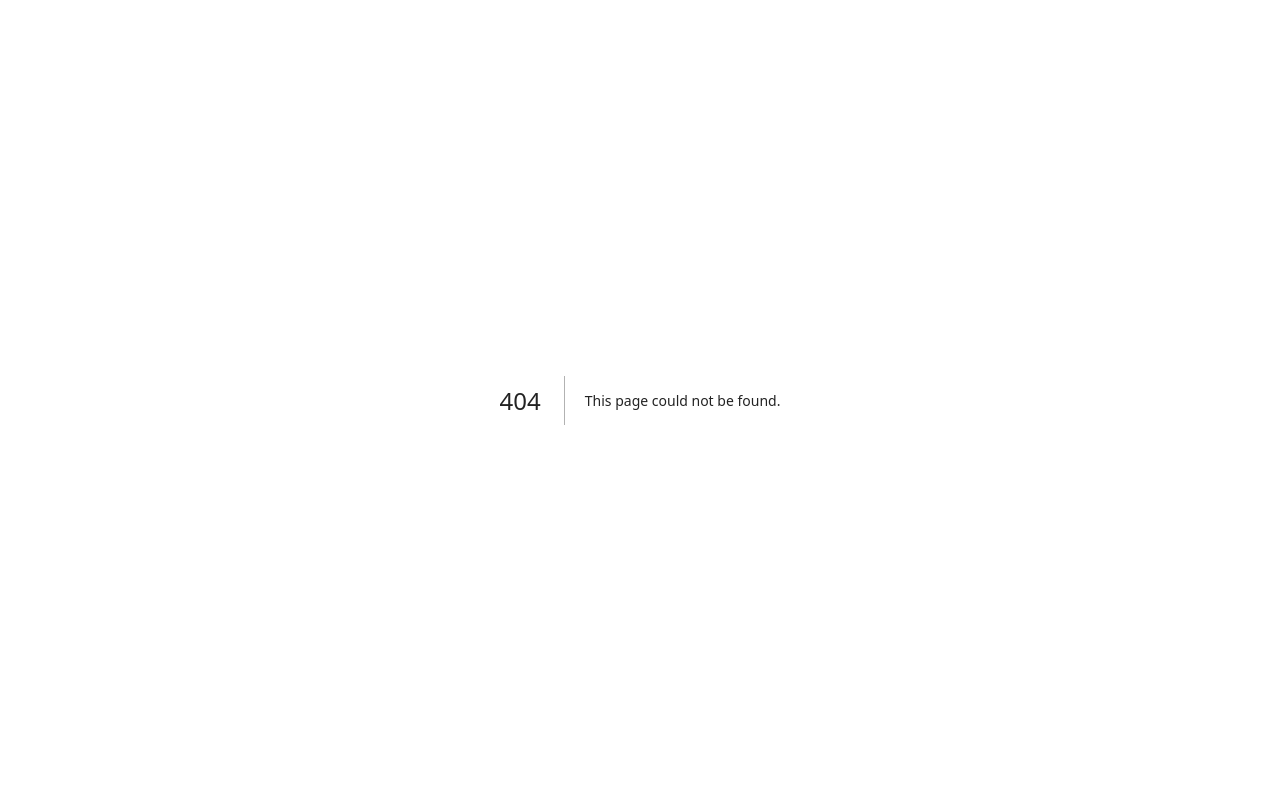
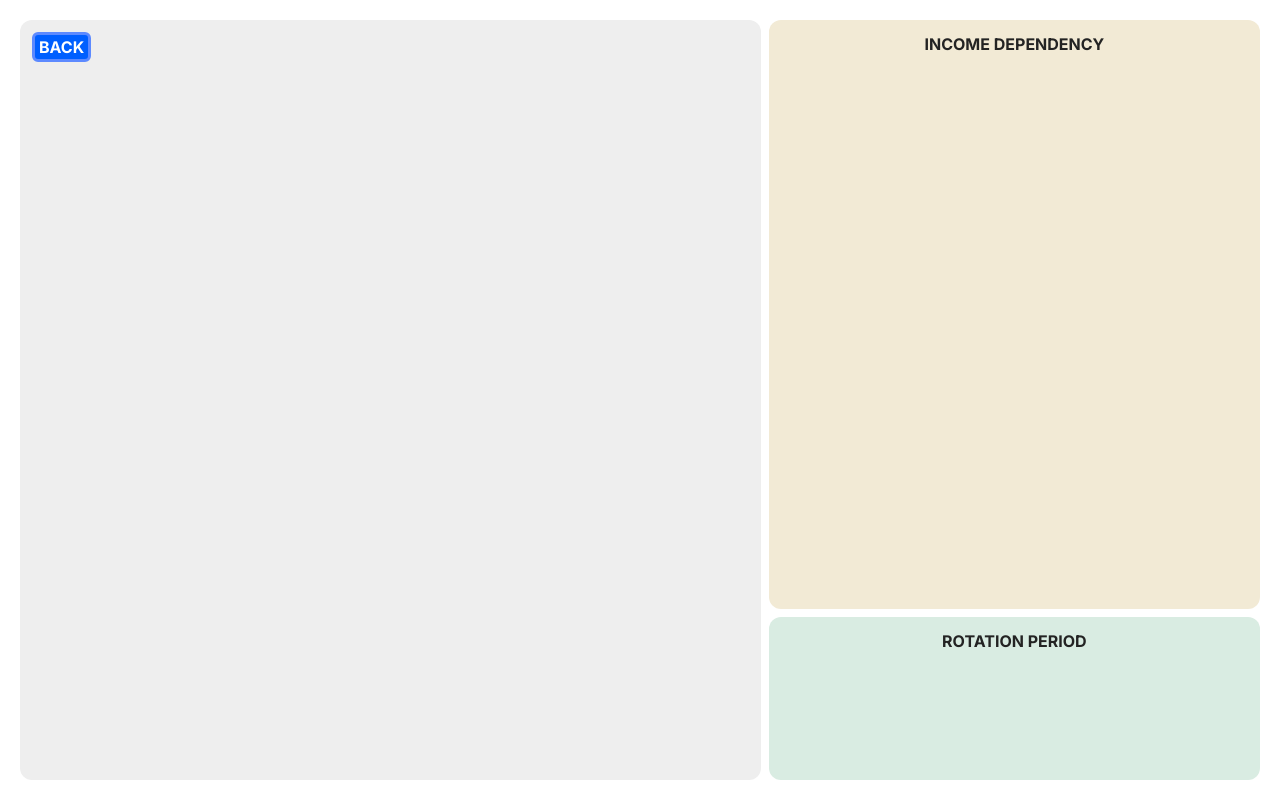
Before and after one commit to ggn1/microworld_dissertation_tcd, a Next.js app: page /planner in a window 1280 px wide. Before the commit this address had no page. Built offline with nearby package versions, Linux system fonts and the light colour scheme.

Commit message:
new page added

```diff
--- a/app/classes/Planner.js
+++ b/app/classes/Planner.js
@@ -30,7 +30,6 @@ export default class Planner {
             for (const [key, val] of Object.entries(targets)) {
                 if (key in this.#targets) this.#targets[key] = val
             }
-            console.log("Target values changed. Now =", this.#targets)
         }
     }
 
--- a/app/components/PlanViewer.jsx
+++ b/app/components/PlanViewer.jsx
@@ -1,3 +1,4 @@
+import Link from "next/link"
 import Button from "./Button"
 
 const PlanViewer = ({rotationPeriod}) => {
@@ -8,7 +9,7 @@ const PlanViewer = ({rotationPeriod}) => {
                 {rotationPeriod} Year Rotation
             </div>
             <Button bgColor="#08851C" outlineColor="#2D9C23" fgColor="#FFFFFF">
-                PLAN
+                <Link href={"/planner"}>PLAN</Link>
             </Button>
         </div>
         <div className="bg-white flex-grow p-3 rounded-lg">
--- a/app/components/Targets.jsx
+++ b/app/components/Targets.jsx
@@ -1,6 +1,12 @@
 import Switch from "./Switch"
 import TextInput from "./TextInput"
 import {useState, useEffect } from "react"
+
+let TARGETS = {
+    "co2": null,
+    "income": null
+}
+let IS_EXP_MODE = true
 
 const Targets = ({setTargets, getCO2, getIncome, startValCO2, startValIncome}) => {
     /**
@@ -24,9 +30,15 @@ const Targets = ({setTargets, getCO2, getIncome, startValCO2, startValIncome}) =
     const colorGood = "#32BE51"
     const colorBad = "#F44A4A"
 
-    const [expMode, setExpMode] = useState(true)
-    const [targetCO2, setTargetCO2] = useState(startValCO2)
-    const [targetIncome, setTargetIncome] = useState(startValIncome)
+    const [expMode, setExpMode] = useState(IS_EXP_MODE)
+    const [targetCO2, setTargetCO2] = useState(
+        TARGETS.co2 != null && TARGETS.co2 != startValCO2
+        ? TARGETS.co2 : startValCO2
+    )
+    const [targetIncome, setTargetIncome] = useState(
+        TARGETS.income != null && TARGETS.income != startValIncome
+        ? TARGETS.income : startValIncome
+    )
     const [borderColorCO2, setBorderColorCO2] = useState(colorBorderDefault)
     const [textColorCO2, setTextColorCO2] = useState(colorTextDefault)
     const [borderColorIncome, setBorderColorIncome] = useState(colorBorderDefault)
@@ -80,13 +92,15 @@ const Targets = ({setTargets, getCO2, getIncome, startValCO2, startValIncome}) =
         if (targetType == "co2") {
             if (isTargetMet("co2", val)) setBorderColorCO2(colorGood)
             else setBorderColorCO2(colorBad)
-            setTargetCO2(val)
+            TARGETS.co2 = val
+            setTargetCO2(TARGETS.co2)
         }
 
         if (targetType == "income") {
             if (isTargetMet("income", val)) setBorderColorIncome(colorGood)
             else setBorderColorIncome(colorBad)
-            setTargetIncome(val)
+            TARGETS.income = val
+            setTargetIncome(TARGETS.income)
         }
     }
 
@@ -96,7 +110,8 @@ const Targets = ({setTargets, getCO2, getIncome, startValCO2, startValIncome}) =
          * @param toggledState: Whether the serious mode toggle switch
          *                      is in the true / false state.
          */
-        setExpMode(!toggledState)
+        IS_EXP_MODE = !toggledState
+        setExpMode(IS_EXP_MODE)
     }
 
     useEffect(() => {
@@ -123,7 +138,7 @@ const Targets = ({setTargets, getCO2, getIncome, startValCO2, startValIncome}) =
         ">
             <div className="flex gap-5 justify-center">
                 <div className="font-bold">TARGETS</div>
-                <Switch isOnStart={false} onToggle={handleExpModeToggle}/>
+                <Switch isOnStart={!expMode} onToggle={handleExpModeToggle}/>
             </div>
             <TextInput
                 label="CO2 :"
--- a/app/components/Timeline.jsx
+++ b/app/components/Timeline.jsx
@@ -147,6 +147,15 @@ const Timeline = ({goToTime}) => {
 
     useEffect(() => {
         inputRef.current.value = curTime
+        /**
+         * If the time was changed, then
+         * ensure that the world is at this
+         * point in time where the user last
+         * left it.
+         */
+        if (curTime != validRange[0]) {
+            goToTime(curTime)
+        }
     }, [])
 
     return (
--- /dev/null
+++ b/app/planner/page.js
@@ -0,0 +1,38 @@
+import Link from "next/link"
+import Button from "../components/Button"
+
+const Planner = () => {
+    /**
+     * This page allows learners to draft forest and
+     * income management plans.
+     */
+
+    return (
+        <main className="h-screen w-full p-5 grid grid-cols-10 grid-rows-9 gap-2">
+            <div id="planner-main" className="bg-[#EEEEEE] col-span-6 p-3 row-span-9 rounded-xl">
+                {/* TO DO */}
+                <Button bgColor="#005FFF" fgColor="#FFFFFF" outlineColor="#5D8AFF">
+                    <Link href={"/"}>BACK</Link>
+                </Button>
+            </div>
+            <div
+                id="planner-income-dependency"
+                className="bg-[#F2EAD5] col-span-4 row-span-7 p-3 rounded-xl"
+            >
+                <div>
+                    <div className="font-bold text-center">INCOME DEPENDENCY</div>
+                </div>
+                {/* TO DO */}
+            </div>
+            <div
+                id="planner-rotation-period"
+                className="bg-[#D9ECE2] col-span-4 row-span-2 p-3 rounded-xl"
+            >
+                <div className="font-bold text-center">ROTATION PERIOD</div>
+                {/* TO DO */}
+            </div>
+        </main>
+    )
+}
+
+export default Planner
```
Also changed, not shown: app/layout.jsx (renamed from app/layout.js), app/page.jsx (renamed from app/page.js).
